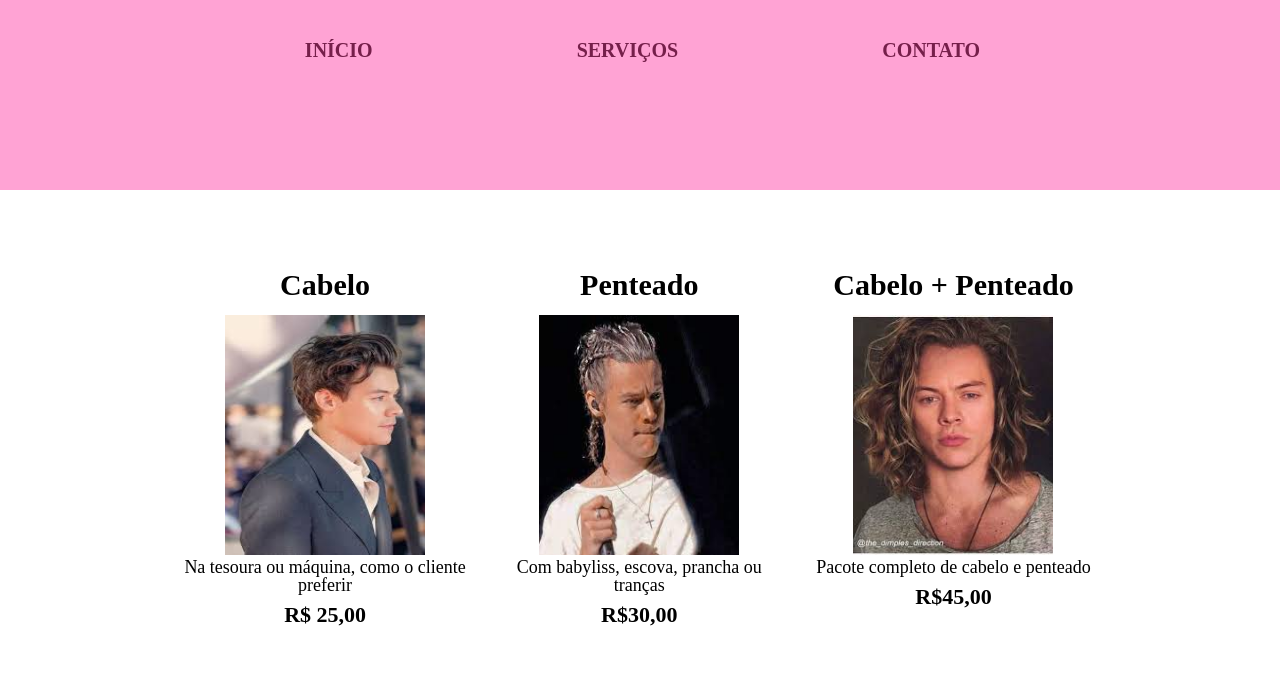
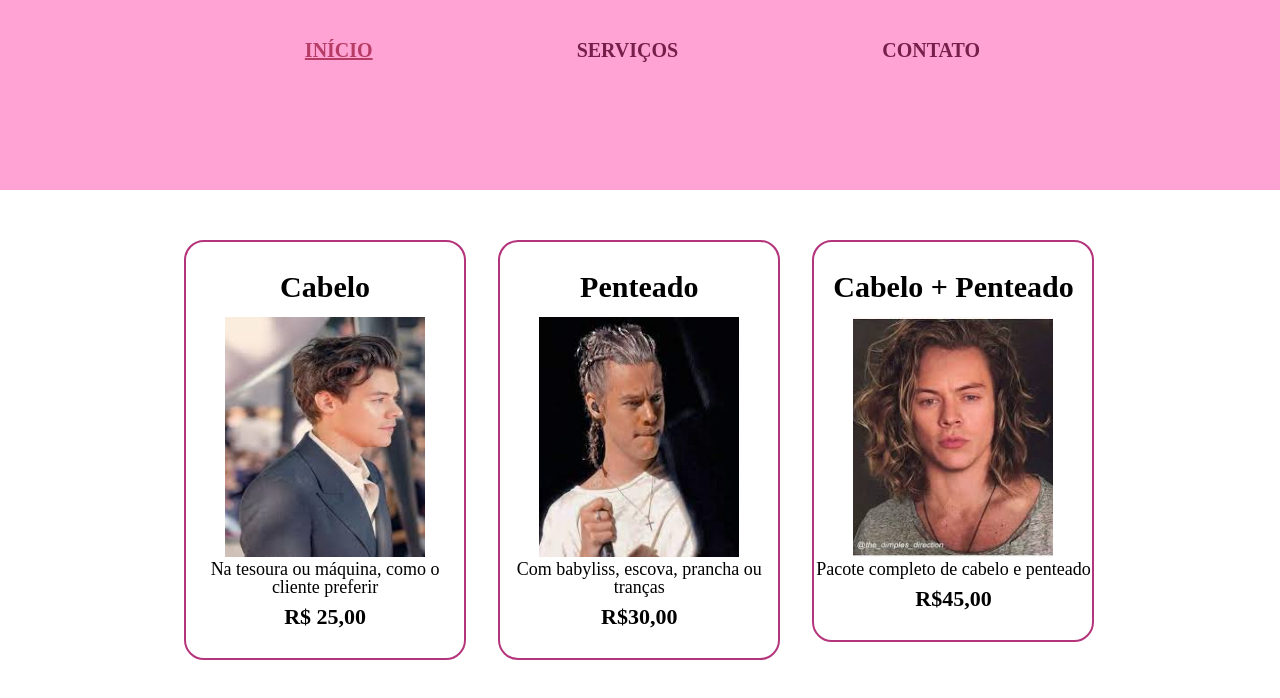
Before and after one commit to manuelalinda28/Barbearia, a plain HTML site: page servicos.html in a window 1280 px wide. In both pictures the pointer is over the link "INÍCIO". Drawn offline with Linux system fonts and the light colour scheme.

Commit message:
bordas e cores

```diff
--- a/servicos.css
+++ b/servicos.css
@@ -13,6 +13,12 @@ header{
     nav li{
         display: inline;
         margin-right: 200px;
+    }
+
+    nav a:hover{
+        color: rgb(182, 60, 101);
+        text-decoration: underline;
+
     }
     nav a{
         text-transform: uppercase;
@@ -54,6 +60,24 @@ header{
         margin: 0 1.5%;
         padding: 30px 0px;
         box-sizing: border-box;
+        border: 2px solid rgb(180, 53, 123);
+        border-radius: 20px;
+
+    }
+
+    .servicos li:hover{
+        border-color: rgb(0, 0, 0);
+    }
+
+    .servicos li:hover h2{
+        font-size: 34px;
+        color: rgb(189, 82, 139);
+
+    }
+
+    .servicos li:active{
+        border-color: deeppink;
+        border-width: 4px;
     }
 .servicos img{
     width: 200px;
```
